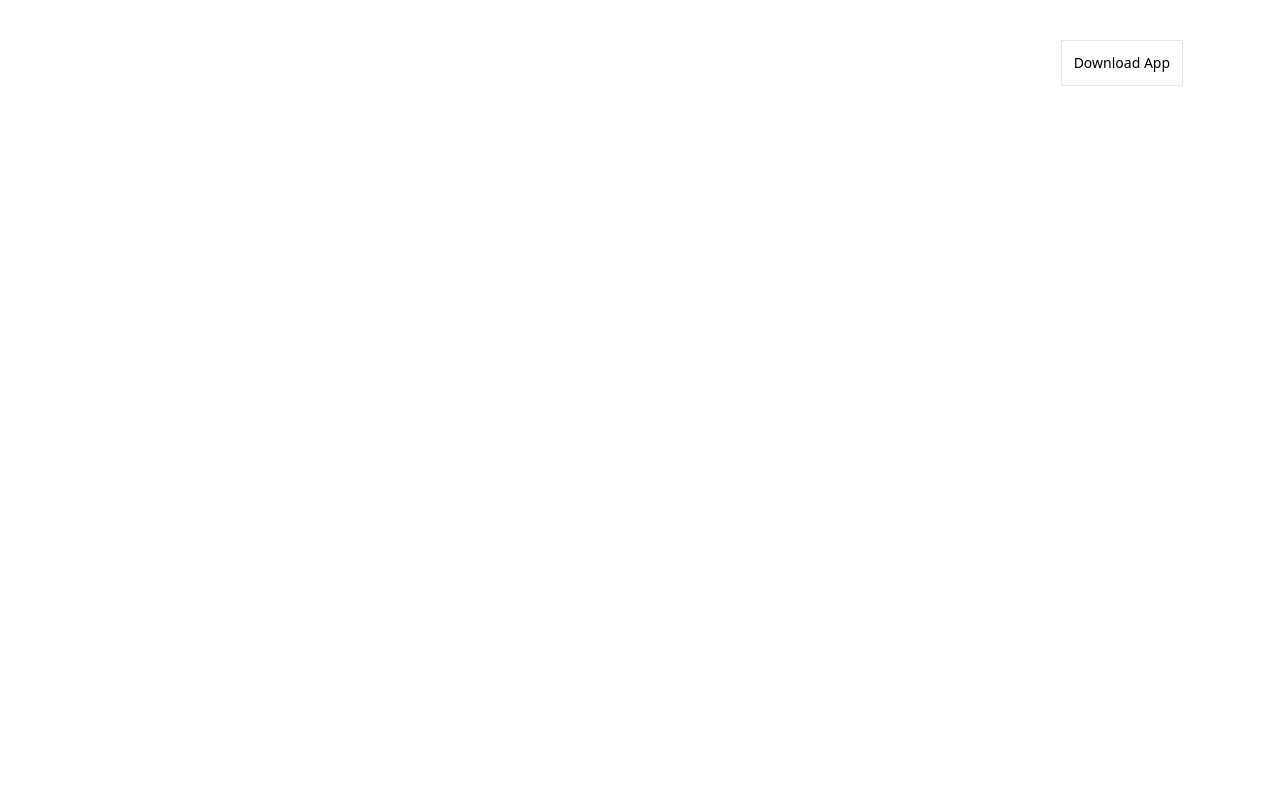
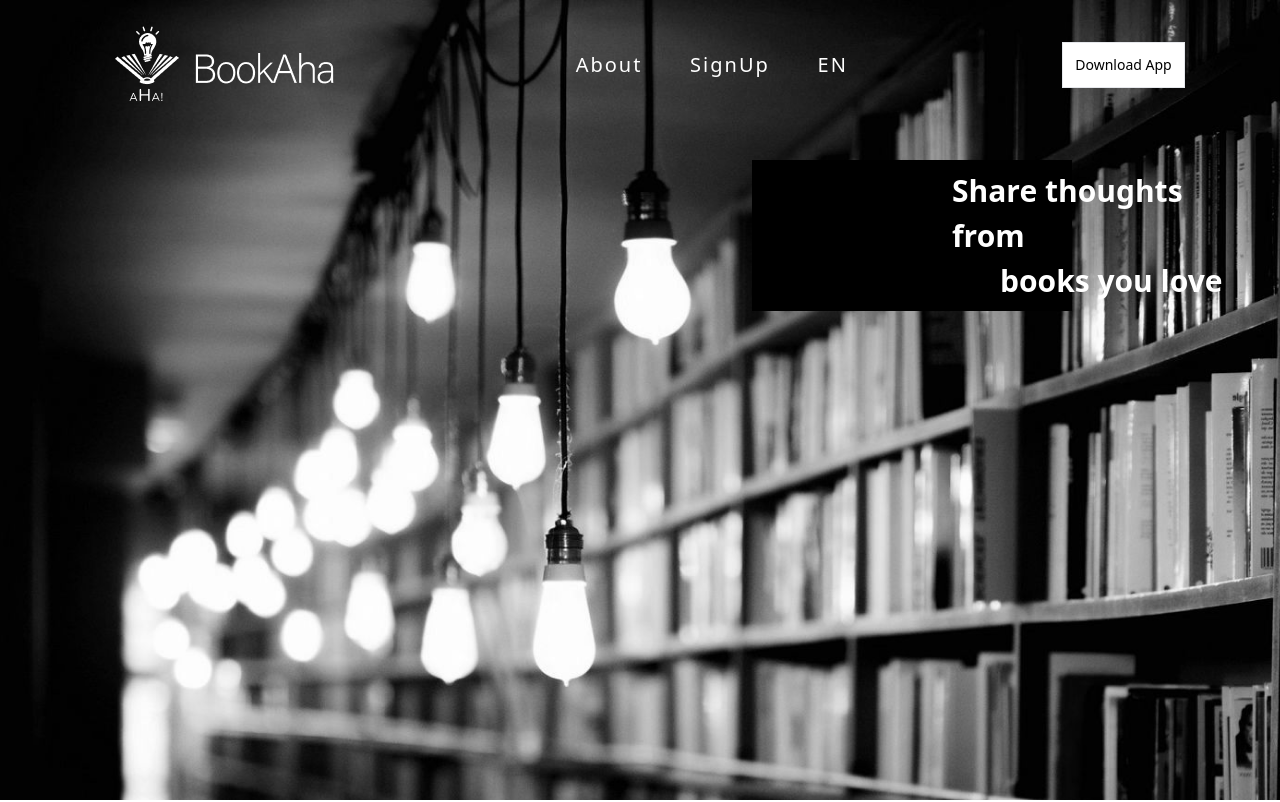
Before and after one commit to Nathaniyell/book-aha, a React (Create React App) app: page / in a window 1280 px wide. Shown: the top 802 px of the page. Built offline with nearby package versions, Linux system fonts and the light colour scheme.

Commit message:
routing to different pages successful

```diff
--- a/src/App.js
+++ b/src/App.js
@@ -1,19 +1,20 @@
-import { Routes, Route, Link } from 'react-router-dom';
-import Home from './home/Home'
-import About from './About/About';
-import SignUp from './SignUp/SignUp';
-import Navbar from './components/Navbar';
+import { BrowserRouter as Router, Routes, Route } from "react-router-dom";
+import Home from "./home/Home";
+import About from "./About/About";
+import SignUp from "./SignUp/SignUp";
+import Navbar from "./components/Navbar";
 
 function App() {
-<Routes>
-  <Route exact path='/' element={< Home />}></Route>
-  <Route exact path='/' element={< About  />}></Route>
-  <Route exact path='/' element={< SignUp />}></Route>
-</Routes>
-
   return (
     <>
-  <Navbar />
+      <Router>
+        <Navbar />
+        <Routes>
+          <Route path="/" element={<Home />} />
+          <Route path="/about" element={<About />} />
+          <Route path="/signup" element={<SignUp />} />
+        </Routes>
+      </Router>
     </>
   );
 }
--- a/src/components/Navbar.jsx
+++ b/src/components/Navbar.jsx
@@ -1,5 +1,5 @@
-import {BrowserRouter as Router, Link} from 'react-router-dom'
 import React, { useEffect, useState } from "react";
+import { Link } from "react-router-dom";
 import logo from "../assets/logo.png";
 import Button from "./Button";
 
@@ -13,24 +13,23 @@ const Navbar = () => {
       setColourChange(false);
     }
   };
-useEffect(() => {
-handleNavColour()
-  window.addEventListener("scroll", handleNavColour);
 
-  return () => {
-    window.removeEventListener("scroll", handleNavColour);
-  };
-}, [colourChange]);
+  useEffect(() => {
+    handleNavColour();
+    window.addEventListener("scroll", handleNavColour);
 
+    return () => {
+      window.removeEventListener("scroll", handleNavColour);
+    };
+  }, [colourChange]);
 
   return (
-    <Router>
     <div
       className={`flex items-center justify-around pt-3 fixed w-full flex-wrap z-10 ${
         colourChange ? "bg-black" : "bg-inherit"
       }`}
     >
-      <img className="w-1/5 text-white" src={logo} alt="Logo" />
+     <Link to='/'> <img className="w-1/5 md:w-full text-white" src={logo} alt="Logo" /></Link>
       <ul className="flex text-white items-center justify-around lg:w-1/4 w-[40%]">
         {["About", "SignUp", "EN"].map((item) => {
           return (
@@ -44,7 +43,6 @@ handleNavColour()
       </ul>
       <Button title={"Download App"} fontSize={"sm"} padding={6} />
     </div>
-    </Router>
   );
 };
 
--- a/src/home/Home.jsx
+++ b/src/home/Home.jsx
@@ -1,5 +1,5 @@
 import React from "react";
-import Navbar from "../components/Navbar";
+// import Navbar from "../components/Navbar";
 import img1 from "../assets/img1.png";
 import img2 from "../assets/img2.png";
 import img3 from "../assets/img3.png";
```
